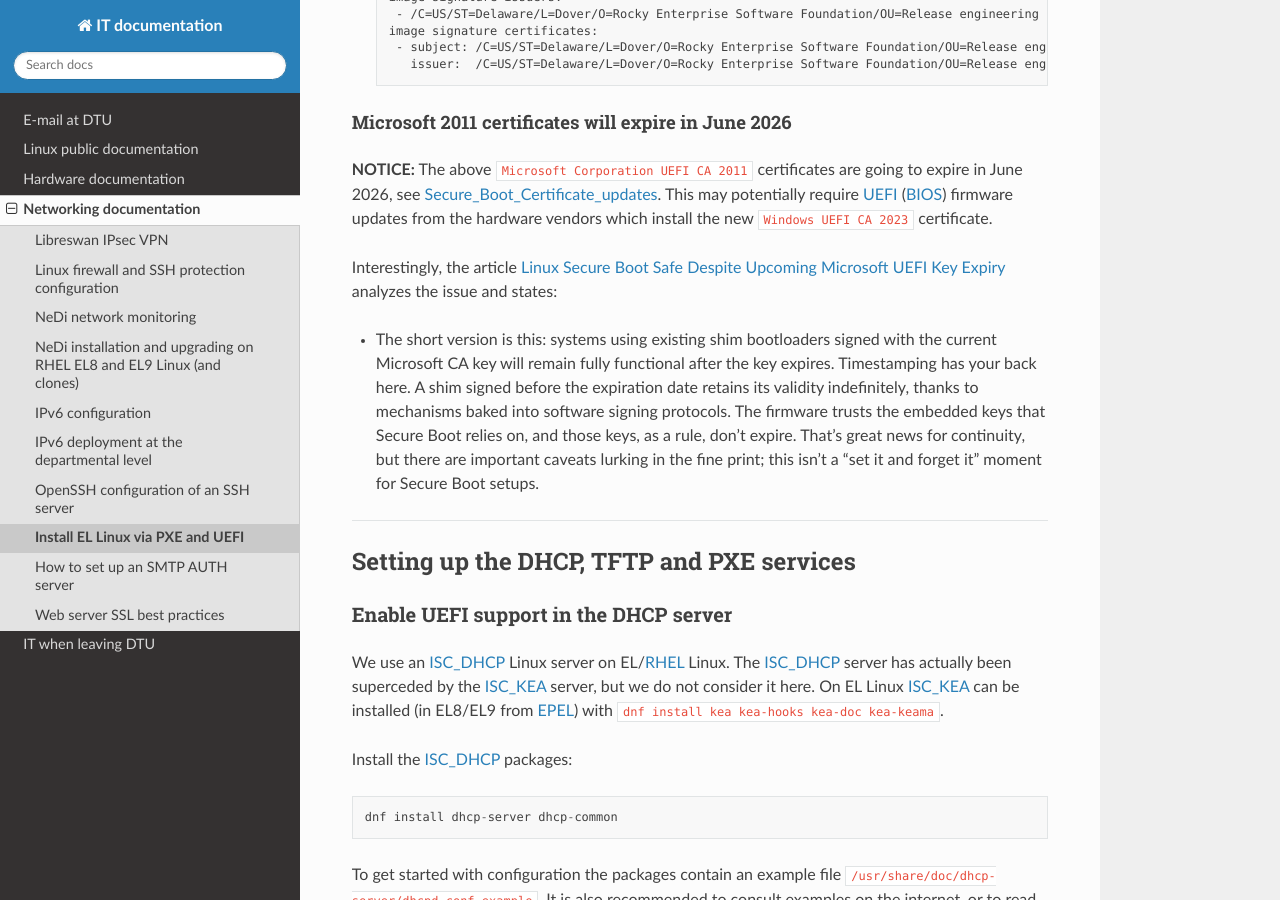
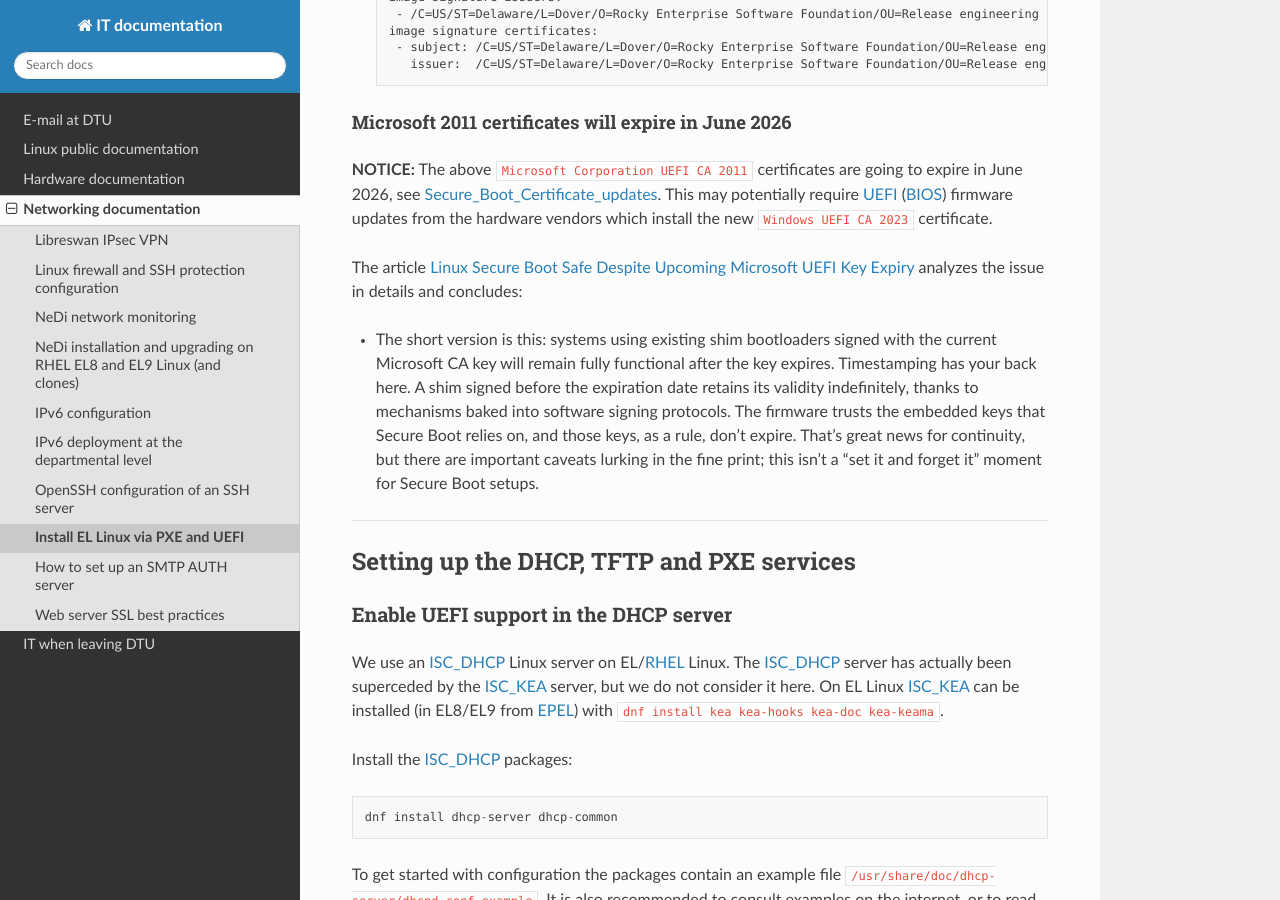
Before and after one commit to OleHolmNielsen/ITwiki, a Sphinx documentation site: the page built from docs/PXE_and_UEFI.rst, in a window 1280 px wide and 900 px high, scrolled down 7528 px. Built offline with Sphinx 7.4.7 and the Read the Docs theme 3.1.0, drawn with Linux system fonts in a browser that asks for light colours.

Commit message:
Minor edit

```diff
--- a/docs/PXE_and_UEFI.rst
+++ b/docs/PXE_and_UEFI.rst
@@ -373,9 +373,9 @@
 This may potentially require UEFI_ (BIOS_) firmware updates from the hardware vendors
 which install the new ``Windows UEFI CA 2023`` certificate.
 
-Interestingly, the article
+The article
 `Linux Secure Boot Safe Despite Upcoming Microsoft UEFI Key Expiry <https://linuxsecurity.com/news/vendors-products/microsoft-uefi-key-expiry-linux-secure-boot-safe>`_
-analyzes the issue and states:
+analyzes the issue in details and concludes:
 
 * The short version is this: systems using existing shim bootloaders signed with the current Microsoft CA key will remain fully functional after the key expires.
   Timestamping has your back here.
```
